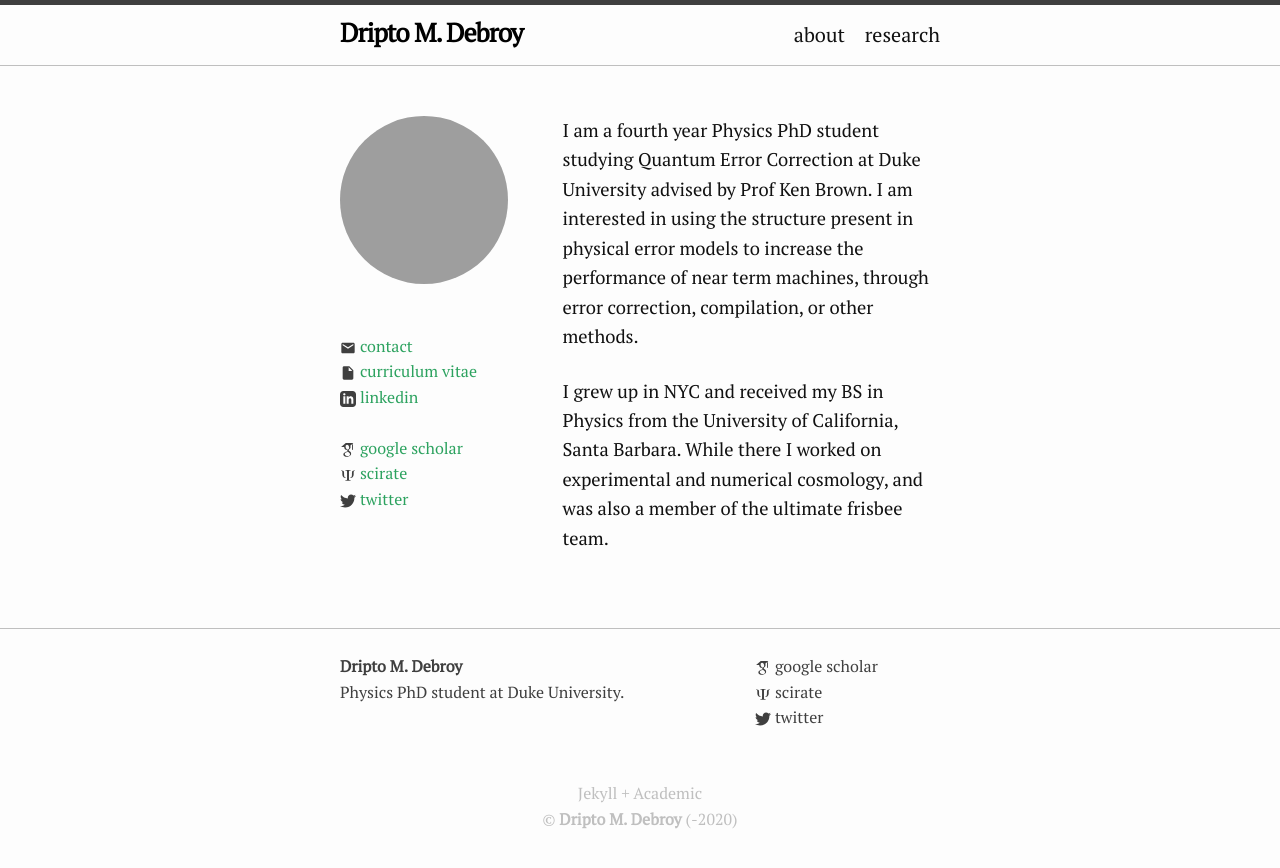
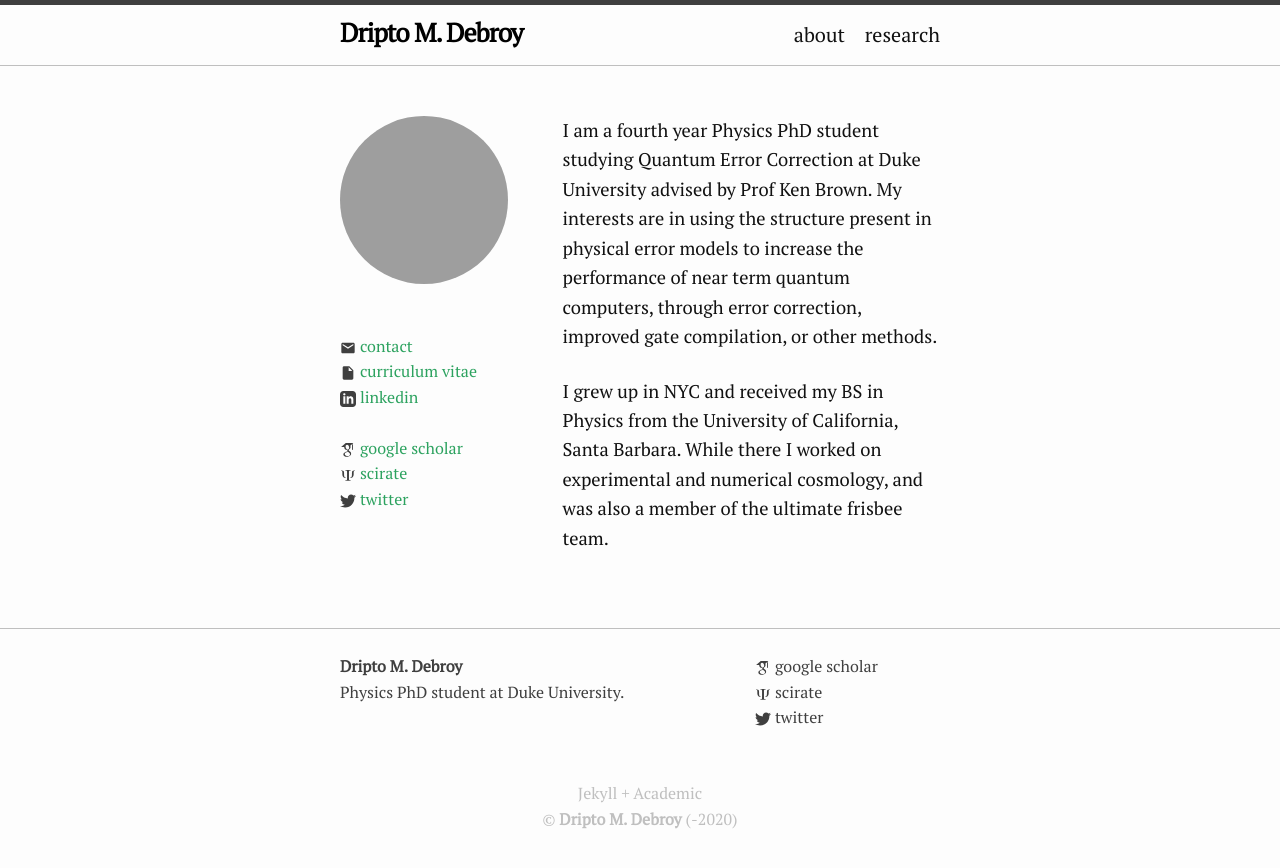
Before and after one commit to Dripto/dripto.github.io, a Jekyll site: the page built from index.markdown, in a window 1280 px wide. Shown: the top 868 px of the page. Built offline with Jekyll 4.4.1, drawn with Linux system fonts in a browser that asks for light colours; grey boxes are pictures that could not be loaded.

Commit message:
Update index.markdown

```diff
--- a/index.markdown
+++ b/index.markdown
@@ -6,7 +6,7 @@ layout: home
 title: about
 ---
 
-I am a fourth year Physics PhD student studying Quantum Error Correction at Duke University advised by Prof Ken Brown. I am interested in using the structure present in physical error models to increase the performance of near term machines, through error correction, compilation, or other methods.
+I am a fourth year Physics PhD student studying Quantum Error Correction at Duke University advised by Prof Ken Brown. My interests are in using the structure present in physical error models to increase the performance of near term quantum computers, through error correction, improved gate compilation, or other methods.
 <!-- Welcome to my personal site! I’m a fourth year Physics PhD student at Duke University, advised by Prof. Ken Brown. I work on Quantum Information Theory, specifically on near term quantum error correction and mitigation. My focus is in maximizing the performance of small scale quantum computers through better understanding of physical error models. Our group is focused on ion trap quantum computers, but I am also interested in non-stabilizer codes, near term error detection, and schemes for universal fault tolerance in more general architectures. -->
 
 I grew up in NYC and received my BS in Physics from the University of California, Santa Barbara. While there I worked on experimental and numerical cosmology, and was also a member of the ultimate frisbee team.
```
